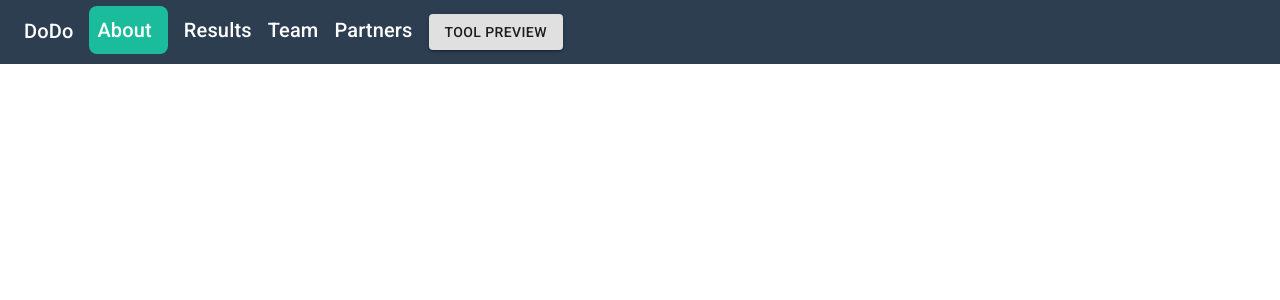
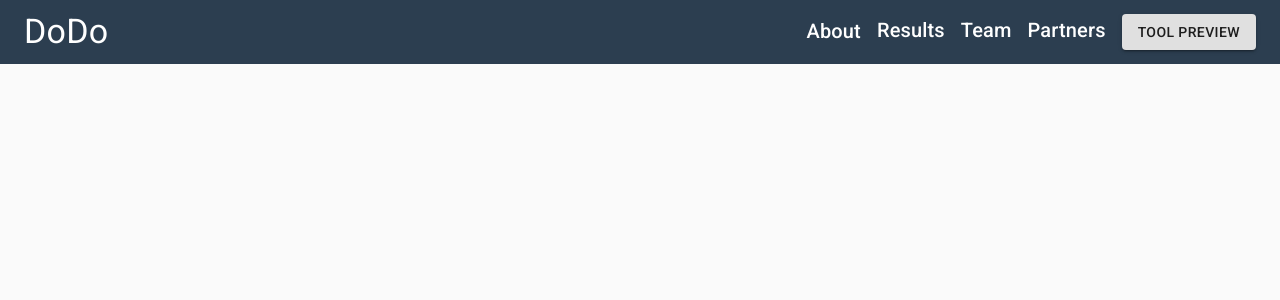
Before and after one commit to fraunhofer-iem/dodo-web, a React (Create React App) app: page / in a window 1280 px wide. Shown: the top 300 px of the page. Built offline with nearby package versions, Linux system fonts and the light colour scheme.

Commit message:
made navbar reusable

```diff
--- a/public/index.html
+++ b/public/index.html
@@ -3,7 +3,10 @@
   <head>
     <meta charset="utf-8" />
     <link rel="icon" href="%PUBLIC_URL%/favicon.ico" />
-    <meta name="viewport" content="width=device-width, initial-scale=1" />
+    <meta
+    name="viewport"
+    content="minimum-scale=1, initial-scale=1, width=device-width"
+  />
     <meta name="theme-color" content="#000000" />
     <meta
       name="description"
--- a/src/App.tsx
+++ b/src/App.tsx
@@ -1,9 +1,9 @@
+import CssBaseline from "@material-ui/core/CssBaseline";
 import { createMuiTheme, ThemeProvider } from "@material-ui/core/styles";
 import React from "react";
 import Content from "./components/content/Content";
 
 import NavBar from "./components/navbar/Navbar";
-
 
 const theme = createMuiTheme({
   palette: {
@@ -21,12 +21,38 @@ const theme = createMuiTheme({
   typography: {},
 });
 
+export const aboutId = "about";
+export const resultsId = "results";
+export const teamId = "team";
+export const partnersId = "partners";
+
+const titleElement = {
+  text: "DoDo",
+  href: "#",
+};
+
+const getHrefFromId = (id: string) => "#" + id;
+
+const navElements = [
+  { text: "About", href: getHrefFromId(aboutId) },
+  { text: "Results", href: getHrefFromId(resultsId) },
+  { text: "Team", href: getHrefFromId(teamId) },
+  { text: "Partners", href: getHrefFromId(partnersId) },
+];
+
+const contentElements = [
+  {element: (<div></div>), id: aboutId},
+  {element: (<div></div>), id: resultsId},
+  {element: (<div></div>), id: teamId},
+  {element: (<div></div>), id: partnersId},
+];
+
 function App() {
-
   return (
     <React.Fragment>
+      <CssBaseline />
       <ThemeProvider theme={theme}>
-        <NavBar />
+        <NavBar navElements={navElements} titleElement={titleElement} />
         <Content />
       </ThemeProvider>
     </React.Fragment>
--- a/src/components/navbar/Navbar.tsx
+++ b/src/components/navbar/Navbar.tsx
@@ -4,7 +4,7 @@ import AppBar from "@material-ui/core/AppBar";
 import Toolbar from "@material-ui/core/Toolbar";
 import Typography from "@material-ui/core/Typography";
 import Button from "@material-ui/core/Button";
-import NavbarLink from "./NavBarLink";
+import NavbarLink, { TitleLink } from "./NavbarLink";
 
 const useStyles = makeStyles((theme: Theme) =>
   createStyles({
@@ -126,50 +126,44 @@ const useStyles = makeStyles((theme: Theme) =>
 //   justify-content: space-between;
 // }
 
-export const topSection = "#";
-export const aboutSection = "#about";
-export const resultsSection = "#results";
-export const teamSection = "#team";
-export const partnersSection = "#partners";
+interface Props {
+  titleElement: NavElement;
+  navElements: Array<NavElement>;
+}
 
-const NavBar = () => {
+interface NavElement {
+  text: string;
+  href: string;
+}
+const NavBar: React.FC<Props> = (props) => {
   const classes = useStyles();
   // ToDo: read this from mobx state
-  const [activeLink, setActiveLink] = useState("#about");
+  const [activeLink, setActiveLink] = useState("");
+
+  const navElementToLink = (ele: NavElement) => {
+    return (
+      <NavbarLink
+        key={"key_" + ele.href}
+        active={activeLink === ele.href}
+        href={ele.href}
+      >
+        {ele.text}
+      </NavbarLink>
+    );
+  };
 
   return (
     <div className={classes.root}>
       <AppBar position="fixed" className={classes.appBar}>
         <Toolbar>
+          <TitleLink>{props.titleElement.text}</TitleLink>
+          <div className={classes.flex}/>
           <Typography
             variant="h6"
             color="textPrimary"
             className={classes.linkSpacing}
           >
-            <NavbarLink active={false} href={topSection}>
-              DoDo
-            </NavbarLink>
-            <NavbarLink
-              active={activeLink === aboutSection}
-              href={aboutSection}
-            >
-              About
-            </NavbarLink>
-            <NavbarLink
-              active={activeLink === resultsSection}
-              href={resultsSection}
-            >
-              Results
-            </NavbarLink>
-            <NavbarLink active={activeLink === teamSection} href={teamSection}>
-              Team
-            </NavbarLink>
-            <NavbarLink
-              active={activeLink === partnersSection}
-              href={partnersSection}
-            >
-              Partners
-            </NavbarLink>
+            {props.navElements.map(navElementToLink)}
             <Button variant="contained">Tool Preview</Button>
           </Typography>
         </Toolbar>
--- a/src/components/navbar/NavbarLink.tsx
+++ b/src/components/navbar/NavbarLink.tsx
@@ -1,6 +1,7 @@
-import React from "react";
+import React, { PropsWithChildren } from "react";
 import { createStyles, makeStyles, Theme } from "@material-ui/core/styles";
 import Link from "@material-ui/core/Link";
+import { Typography } from "@material-ui/core";
 
 const useStyles = makeStyles((theme: Theme) =>
   createStyles({
@@ -27,6 +28,16 @@ interface LinkProps {
   active: boolean;
 }
 
+export const TitleLink = (props: PropsWithChildren<{}>) => {
+  return (
+    <Typography variant="h4" color="textPrimary">
+      <Link color="textPrimary" href={"#"} underline="none">
+         {props.children}
+      </Link>
+    </Typography>
+  );
+};
+
 const NavbarLink: React.FC<LinkProps> = (props) => {
   const classes = useStyles();
 
@@ -40,5 +51,4 @@ const NavbarLink: React.FC<LinkProps> = (props) => {
     </Link>
   );
 };
-
 export default NavbarLink;
```
